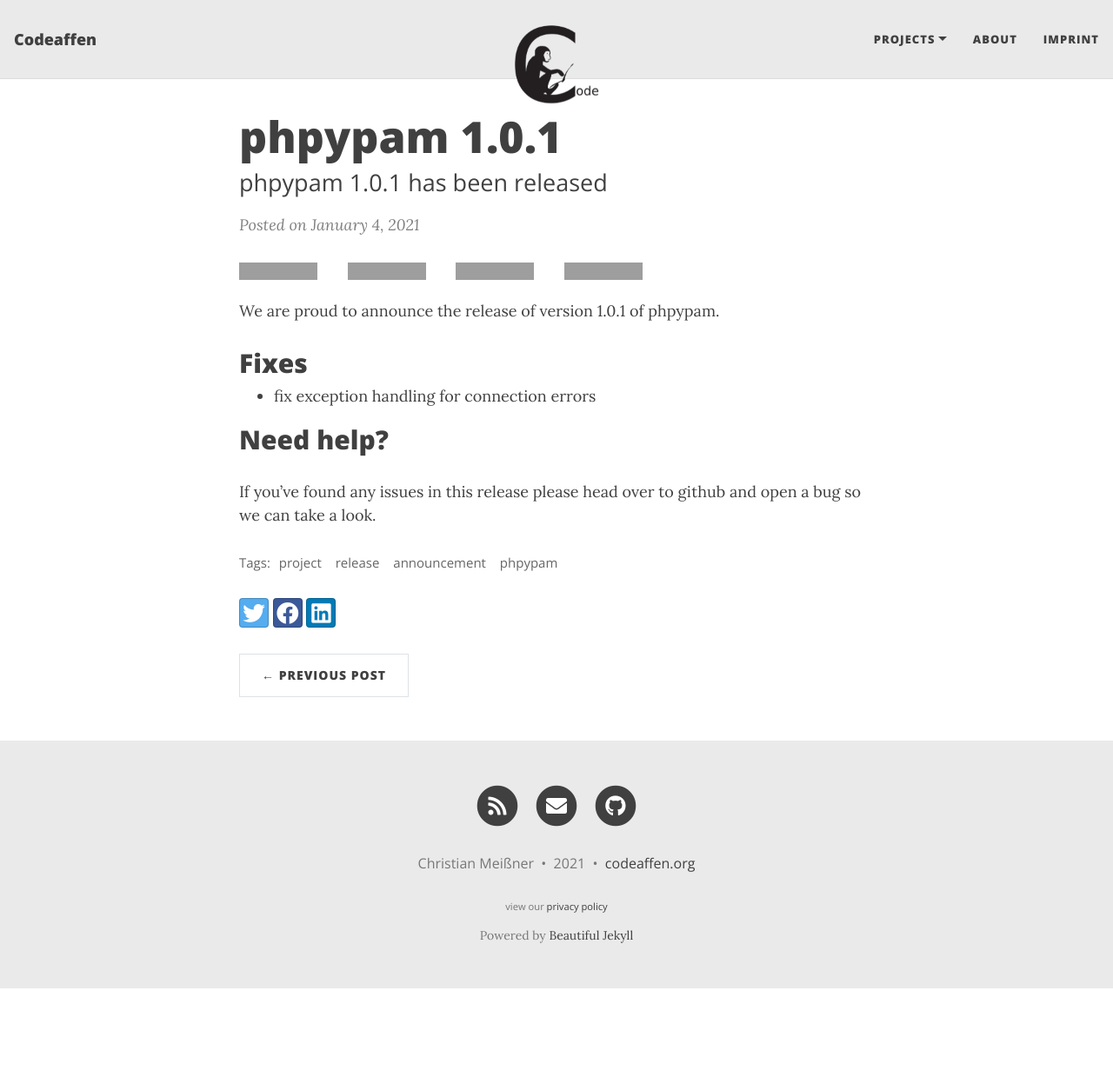
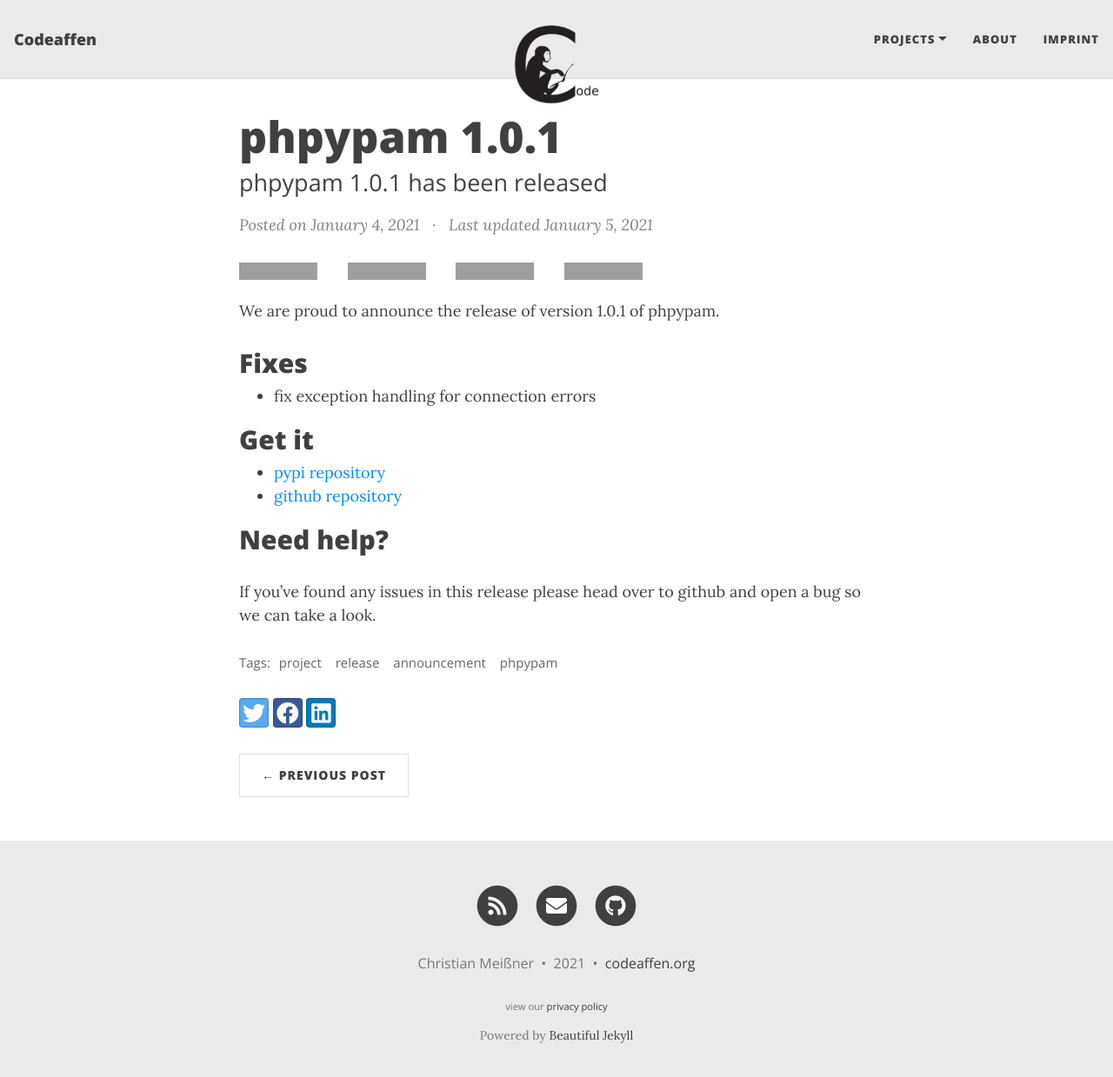
Before and after one commit to codeaffen/codeaffen.org, a Jekyll site: the page built from _posts/2021-01-04-phpypam-announcement-1.0.1.md, in a window 1280 px wide and 1252 px high, cut to the strip 0-1239 px from the top of the window. Shown: the whole strip at 87% size. Built offline with Jekyll 4.4.1, drawn with Linux system fonts in a browser that asks for light colours; nearby versions of some CDN libraries; comment, search, counter and statistics services are not loaded; grey boxes are pictures that could not be loaded.

Commit message:
Add Project links to announcements
In our first publication we missed to add the links to the releases. We
now add it in a new section `Get it`. We also add the link to the github
repository for contributions.

```diff
--- a/_posts/2021-01-04-phpypam-announcement-1.0.1.md
+++ b/_posts/2021-01-04-phpypam-announcement-1.0.1.md
@@ -5,6 +5,7 @@ subtitle: phpypam 1.0.1 has been released
 tags: [project, release, announcement, phpypam]
 gh-repo: codeaffen/phpypam
 gh-badge: [star, watch, fork, follow]
+last-updated: 2021-01-05
 ---
 
 We are proud to announce the release of version 1.0.1 of phpypam.
@@ -13,6 +14,11 @@ We are proud to announce the release of version 1.0.1 of phpypam.
 
 - fix exception handling for connection errors
 
+## Get it
+
+- [pypi repository](https://pypi.org/project/phpypam/){:target="_blank"}
+- [github repository](https://github.com/codeaffen/phpypam){:target="_blank"}
+
 ## Need help?
 
 If you’ve found any issues in this release please head over to github and open a bug so we can take a look.
```
Also changed, not shown: _posts/2020-12-22-hieradata-announcement-0.1.0.md (+6 -0 lines).
